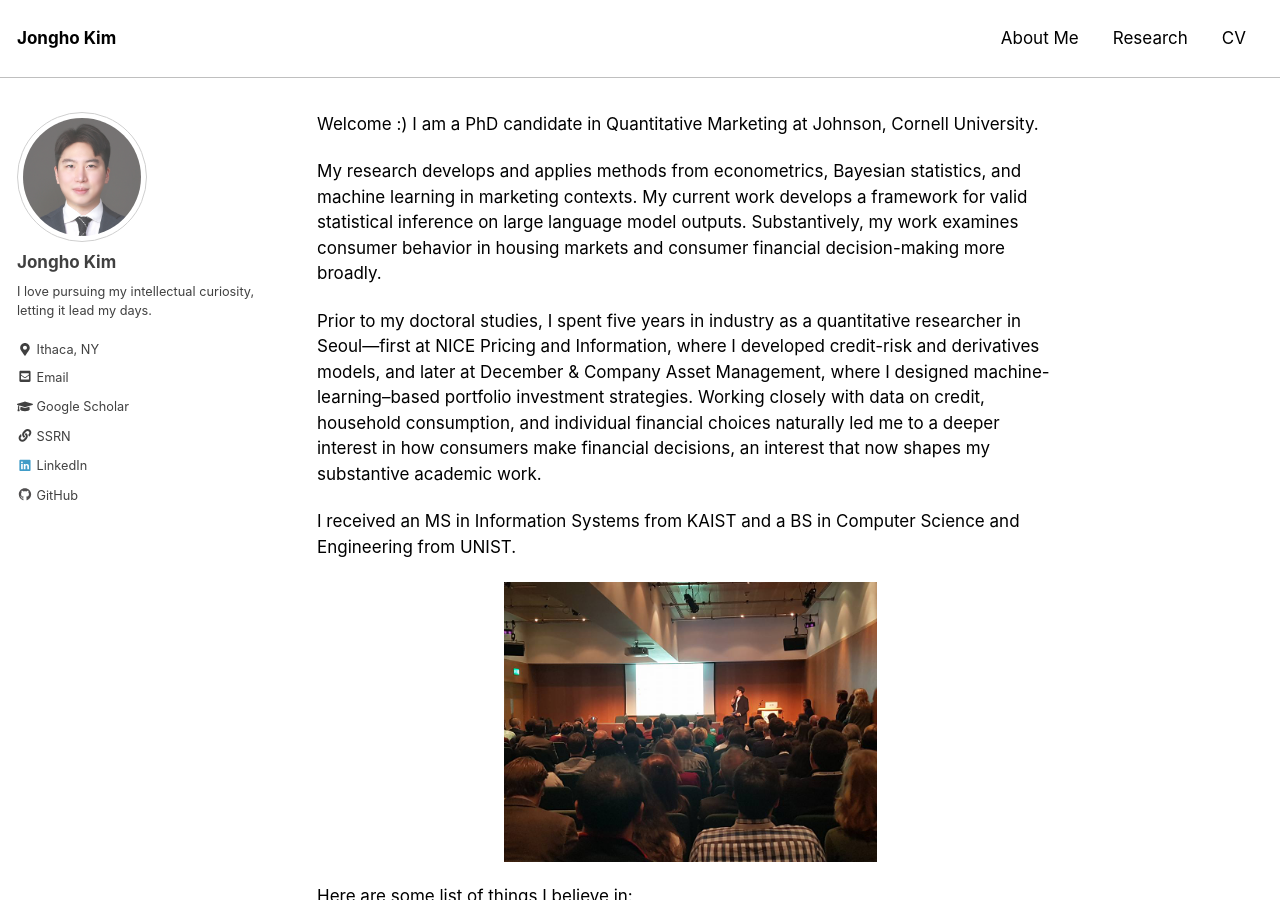
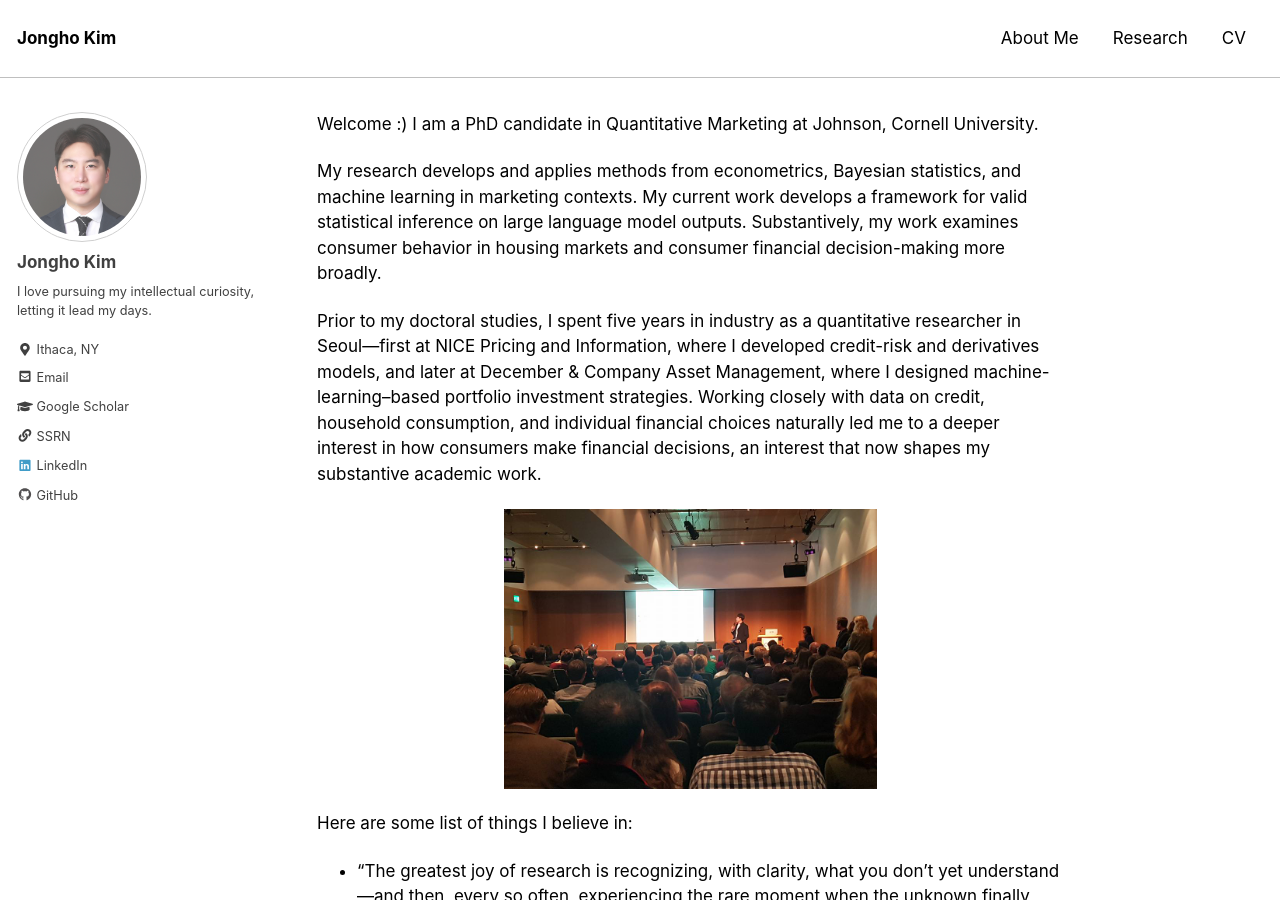
Before and after one commit to jonghkim/jonghkim.github.io, a Jekyll site: the page built from index.md, in a window 1280 px wide and 900 px high. Built offline with Jekyll 4.4.1, drawn with Linux system fonts in a browser that asks for light colours.

Commit message:
update bio

```diff
--- a/index.md
+++ b/index.md
@@ -7,8 +7,6 @@ Welcome :) I am a PhD candidate in Quantitative Marketing at Johnson, Cornell Un
 My research develops and applies methods from econometrics, Bayesian statistics, and machine learning in marketing contexts. My current work develops a framework for valid statistical inference on large language model outputs. Substantively, my work examines consumer behavior in housing markets and consumer financial decision-making more broadly.
 
 Prior to my doctoral studies, I spent five years in industry as a quantitative researcher in Seoul—first at NICE Pricing and Information, where I developed credit-risk and derivatives models, and later at December & Company Asset Management, where I designed machine-learning–based portfolio investment strategies. Working closely with data on credit, household consumption, and individual financial choices naturally led me to a deeper interest in how consumers make financial decisions, an interest that now shapes my substantive academic work.
-
-I received an MS in Information Systems from KAIST and a BS in Computer Science and Engineering from UNIST.
 
 ![Jongho Kim](/assets/images/bio-presentation.jpg){: style="width: 50%; margin: 0 auto; display: block;"}
 
```
